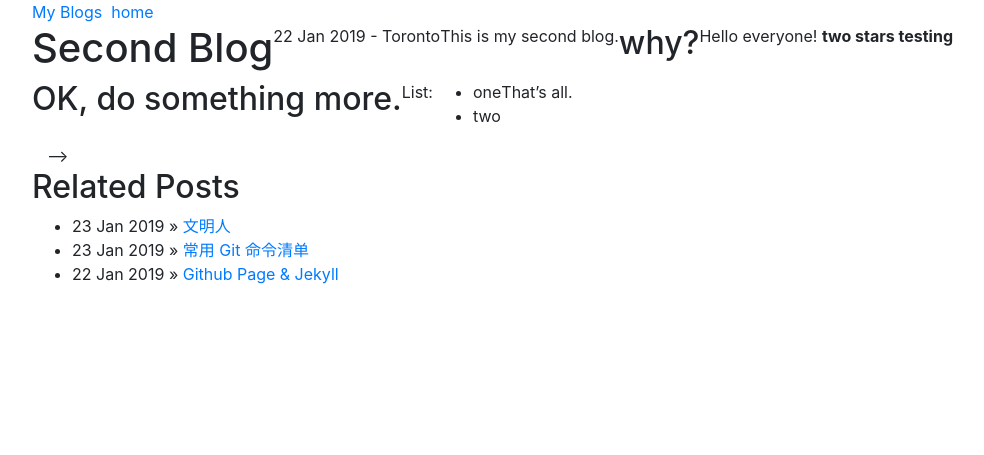
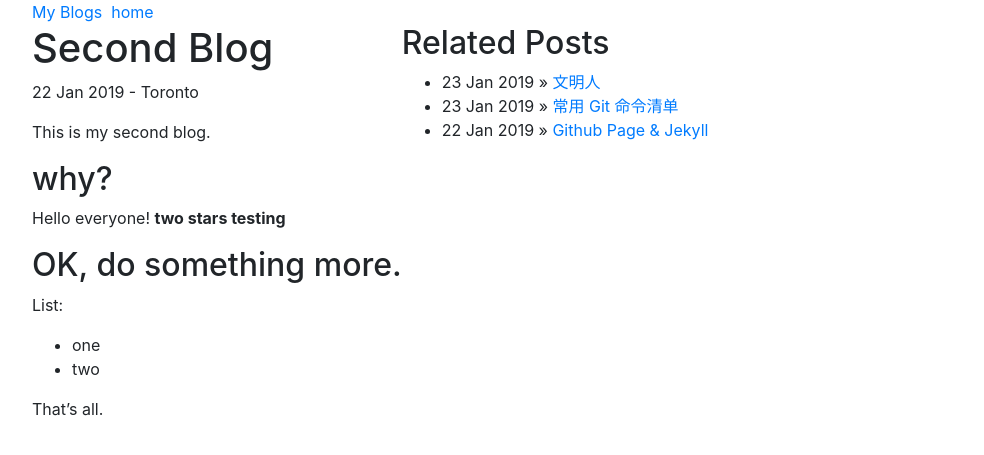
Before and after one commit to RobertHu201800/jekyll_demo, a Jekyll site: the page built from _posts/2019-01-22-second-blog.md, in a window 1280 px wide. Shown: the top 455 px of the page, without its empty margins (38-1022 px from the left). Built offline with Jekyll 4.4.1, drawn with Linux system fonts in a browser that asks for light colours; nearby versions of some CDN libraries; Markdown is read by kramdown in place of the engine named in the settings; comment, search, counter and statistics services are not loaded.

Commit message:
update the defalut layout

```diff
--- a/_layouts/default.html
+++ b/_layouts/default.html
@@ -21,17 +21,17 @@ var WRInitTime=(new Date()).getTime();
 
 <div class="container">
 
-<div class="row" >
+<div class="row">
     <a href="/jekyll_demo">My Blogs</a>&nbsp;&nbsp;
     <a class="extra" href="/jekyll_demo">home</a>
 </div>
 
-
+<div class="row">
 
   {{ content }}
 
 
-
+</div>
 
 </div>
 
--- a/_layouts/post.html
+++ b/_layouts/post.html
@@ -1,15 +1,14 @@
 ---
 layout: default
 ---
-<div class="row" >
+<div id="post">
 {{ content }}
 </div>
-
-<div class="row" >
+<!--
+<div id="comment">
 {% include disqus.html %}
 </div>
 -->
-<div class="row" >
 <div id="related">
   <h2>Related Posts</h2>
   <ul class="posts">
@@ -18,4 +17,3 @@ layout: default
     {% endfor %}
   </ul>
 </div>
-</div>
```
